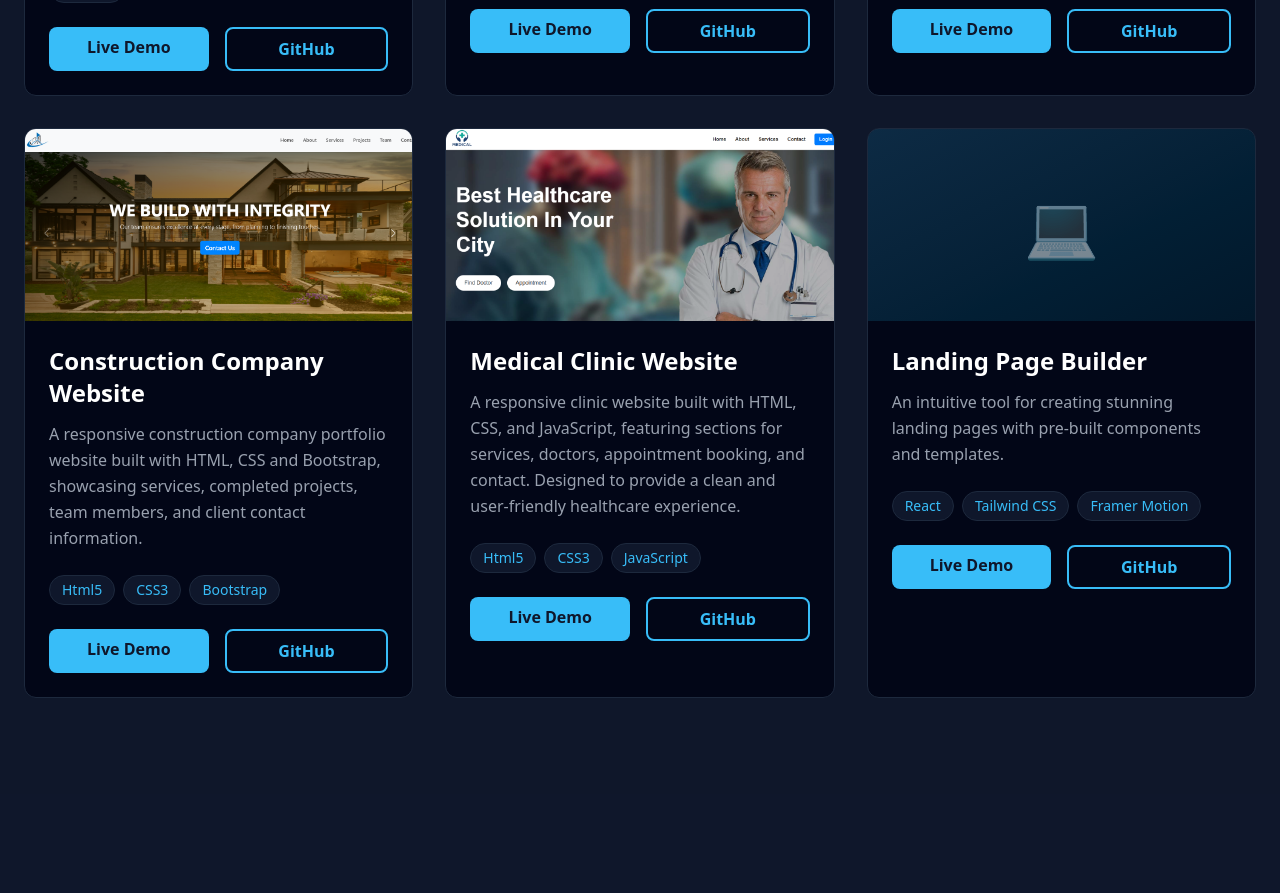
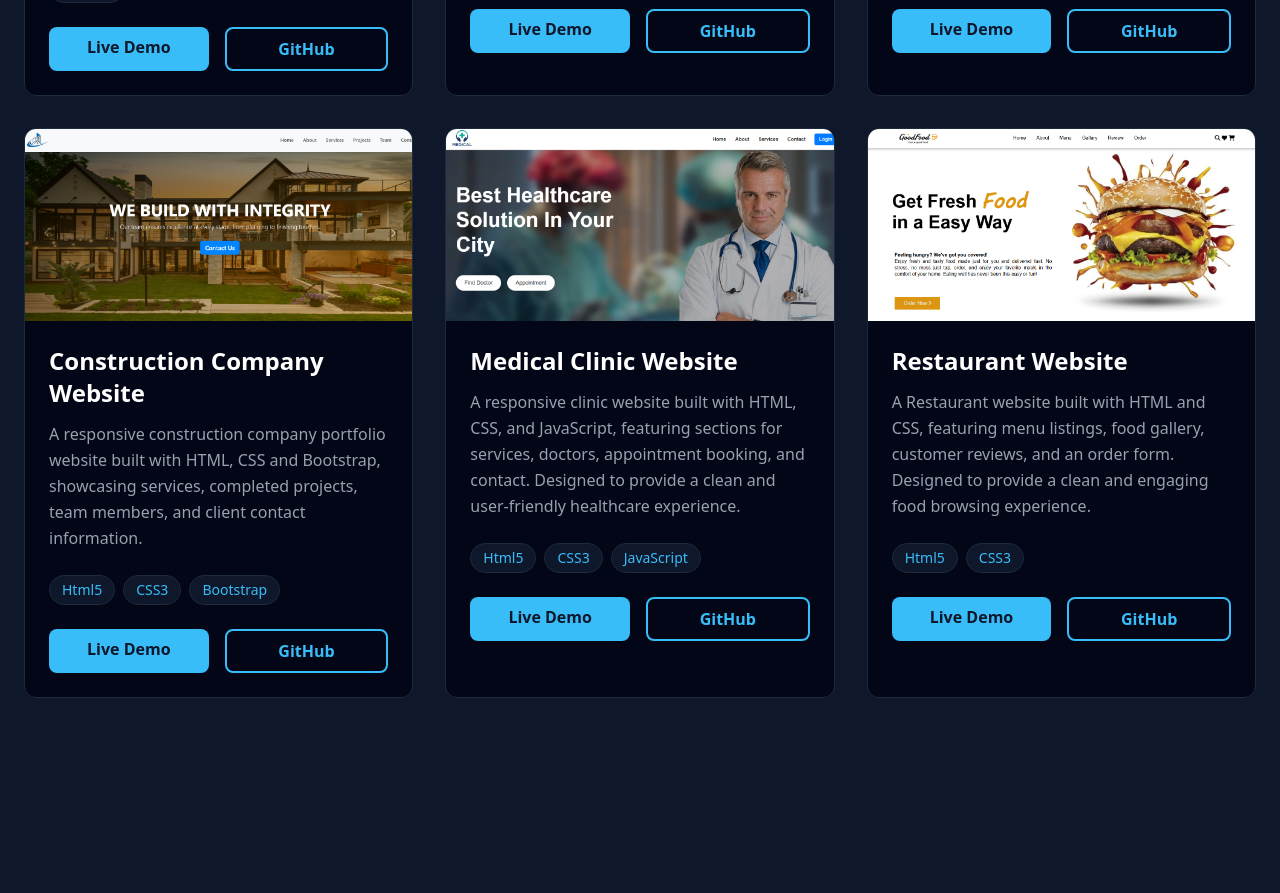
Before and after one commit to Aurang-zaib-Rehman/portfolio, a React (Vite) app: page / in a window 1280 px wide. Shown: the part 3500-4393 px from the top of the page. Built offline with nearby package versions, Linux system fonts and the light colour scheme.

Commit message:
add another project......

```diff
--- a/src/data/projects.js
+++ b/src/data/projects.js
@@ -3,7 +3,7 @@ import project2 from "../assets/images/eLearning.PNG";
 import project3 from "../assets/images/eCommerce.PNG";
 import project4 from "../assets/images/Construction.PNG";
 import project5 from "../assets/images/Medical.PNG";
-// import project6 from "../assets/images/project2.PNG";
+import project6 from "../assets/images/restaurant.PNG";
 
 export const projectsData = [
   {
@@ -53,12 +53,12 @@ export const projectsData = [
   },
   {
     id: 6,
-    title: "Landing Page Builder",
-    description: "An intuitive tool for creating stunning landing pages with pre-built components and templates.",
-    tech: ["React", "Tailwind CSS", "Framer Motion"],
-    image: "project6.jpg",
-    demoLink: "https://demo-link.com",
-    githubLink: "https://github.com/zaib/project6"
+    title: "Restaurant Website",
+    description: "A Restaurant website built with HTML and CSS, featuring menu listings, food gallery, customer reviews, and an order form. Designed to provide a clean and engaging food browsing experience.",
+    tech: ["Html5", "CSS3"],
+    image: project6,
+    demoLink: "https://goodfooda1.netlify.app/",
+    githubLink: "https://github.com/Aurang-zaib-Rehman/restaurant-website"
   }
 ];
 
```
Also changed, not shown: src/assets/images/restaurant.PNG (added).
